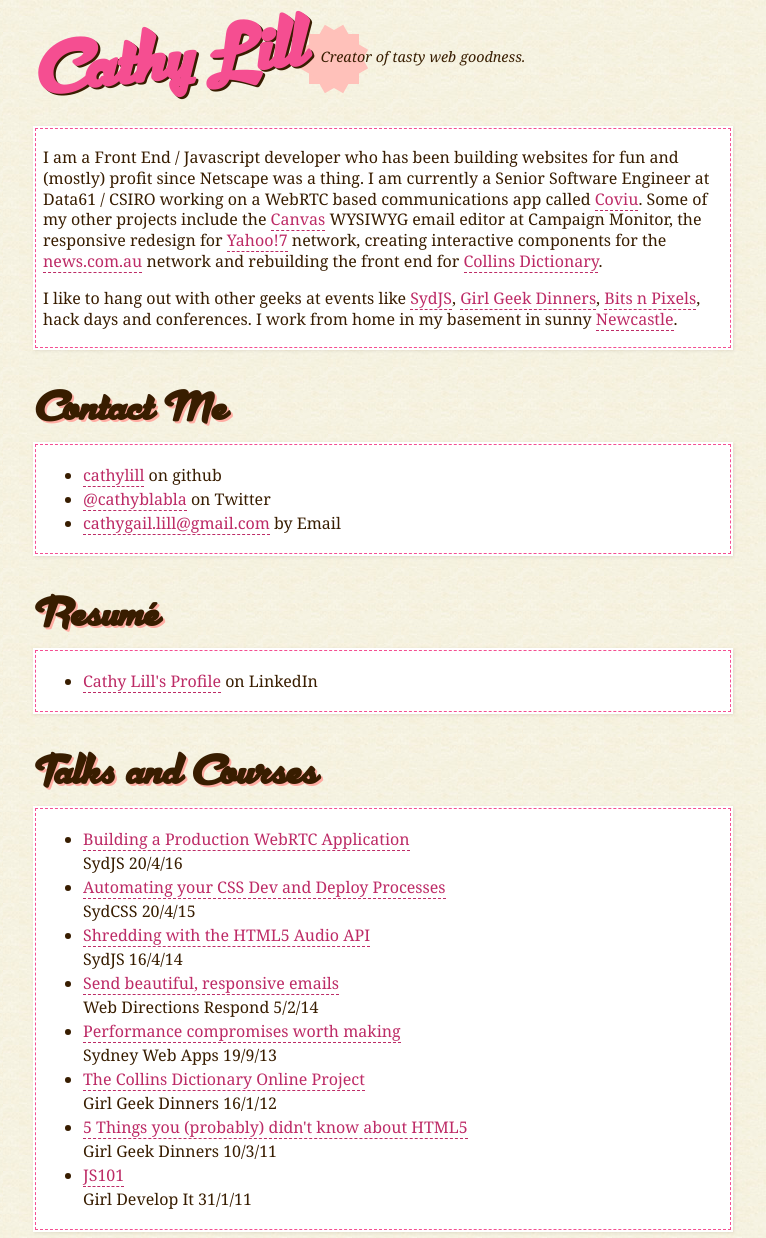
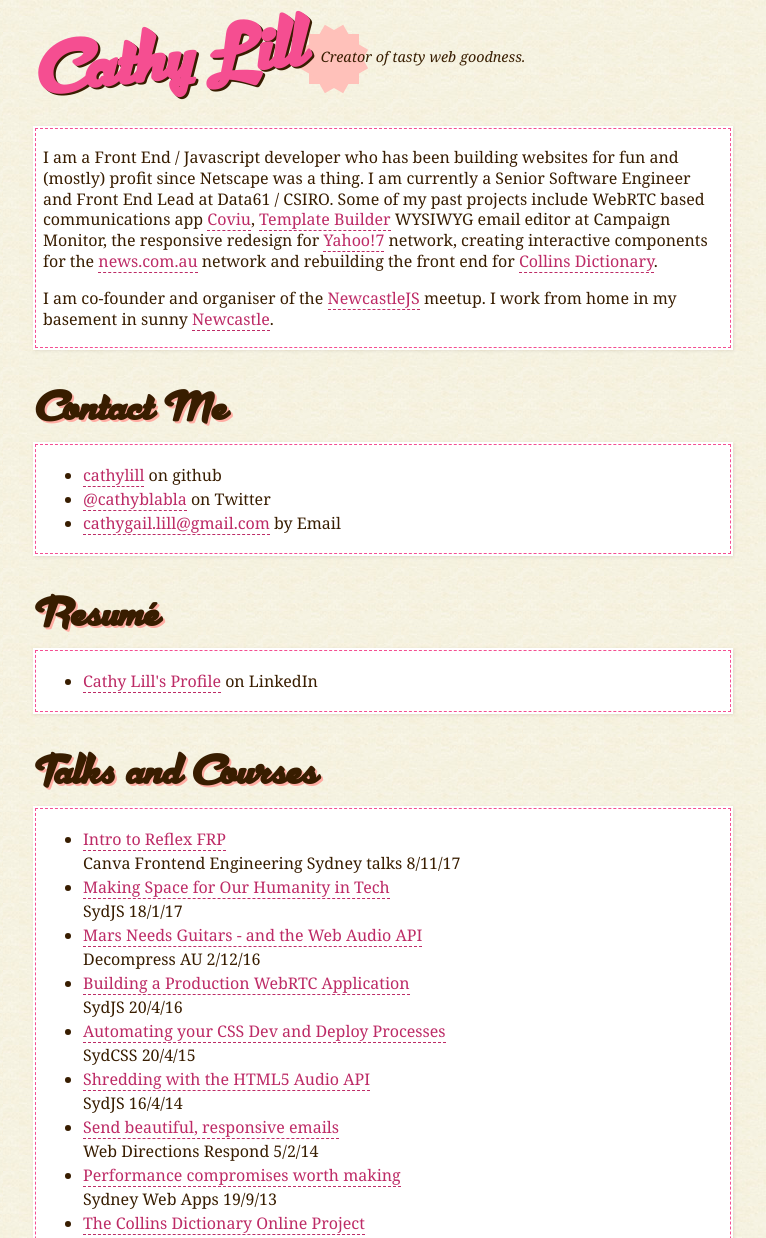
Before and after one commit to cathylill/homapage, a plain HTML site: page index.html in a window 1280 px wide. Shown: the top 1238 px of the page, without its empty margins (257-1023 px from the left). Drawn offline with Linux system fonts and the light colour scheme.

Commit message:
update talks and bio

```diff
--- a/index.html
+++ b/index.html
@@ -21,10 +21,10 @@
         <section>
             <div class="section-text">
                 <p>
-                    I am a Front End / Javascript developer who has been building websites for fun and (mostly) profit since Netscape was a thing. I am currently a Senior Software Engineer at Data61 / CSIRO working on a WebRTC based communications app called <a href="https://coviu.com/">Coviu</a>. Some of my other projects include the <a href="https://www.campaignmonitor.com/email-templates/">Canvas</a> WYSIWYG email editor at Campaign Monitor, the responsive redesign for <a href="http://au.yahoo.com">Yahoo!7</a> network, creating interactive components for the <a href="http://news.com.au">news.com.au</a> network and rebuilding the front end for <a href="http://www.collinsdictionary.com/">Collins Dictionary</a>.
+                    I am a Front End / Javascript developer who has been building websites for fun and (mostly) profit since Netscape was a thing. I am currently a Senior Software Engineer and Front End Lead at Data61 / CSIRO. Some of my past projects include WebRTC based communications app <a href="https://coviu.com/">Coviu</a>, <a href="https://www.campaignmonitor.com/email-templates/">Template Builder</a> WYSIWYG email editor at Campaign Monitor, the responsive redesign for <a href="http://au.yahoo.com">Yahoo!7</a> network, creating interactive components for the <a href="http://news.com.au">news.com.au</a> network and rebuilding the front end for <a href="http://www.collinsdictionary.com/">Collins Dictionary</a>.
                 </p>
                 <p>
-                    I like to hang out with other geeks at events like <a href="http://sydjs.com">SydJS</a>, <a href="http://www.girlgeeksydney.com">Girl Geek Dinners</a>, <a href="http://www.facebook.com/group.php?gid=5024719962">Bits n Pixels</a>, hack days and conferences. I work from home in my basement in sunny <a href="https://www.google.com.au/maps/place/Newcastle+NSW">Newcastle</a>.
+                    I am co-founder and organiser of the <a href="https://www.meetup.com/NewcastleJS-JavaScript-Meetup/">NewcastleJS</a> meetup. I work from home in my basement in sunny <a href="https://www.google.com.au/maps/place/Newcastle+NSW">Newcastle</a>.
                 </p>
             </div>
         </section>
@@ -50,6 +50,18 @@
             <h1>Talks and Courses</h1>
             <div class="section-text">
                 <ul>
+                  <li>
+                    <a href="https://youtu.be/EtLw1SwhsBs">Intro to Reflex FRP</a><br>
+                    Canva Frontend Engineering Sydney talks 8/11/17
+                  </li>
+                  <li>
+                    <a href="https://www.youtube.com/watch?v=Q0Mt1ZOaAxs">Making Space for Our Humanity in Tech</a><br>
+                    SydJS 18/1/17
+                  </li>
+                  <li>
+                    <a href="https://www.youtube.com/watch?v=XWcLDB-vNKI">Mars Needs Guitars - and the Web Audio API</a><br>
+                    Decompress AU 2/12/16
+                  </li>
                     <li>
                       <a href="https://www.youtube.com/watch?v=AM8JQs6pvi0">Building a Production WebRTC Application</a><br>
                       SydJS 20/4/16
```
